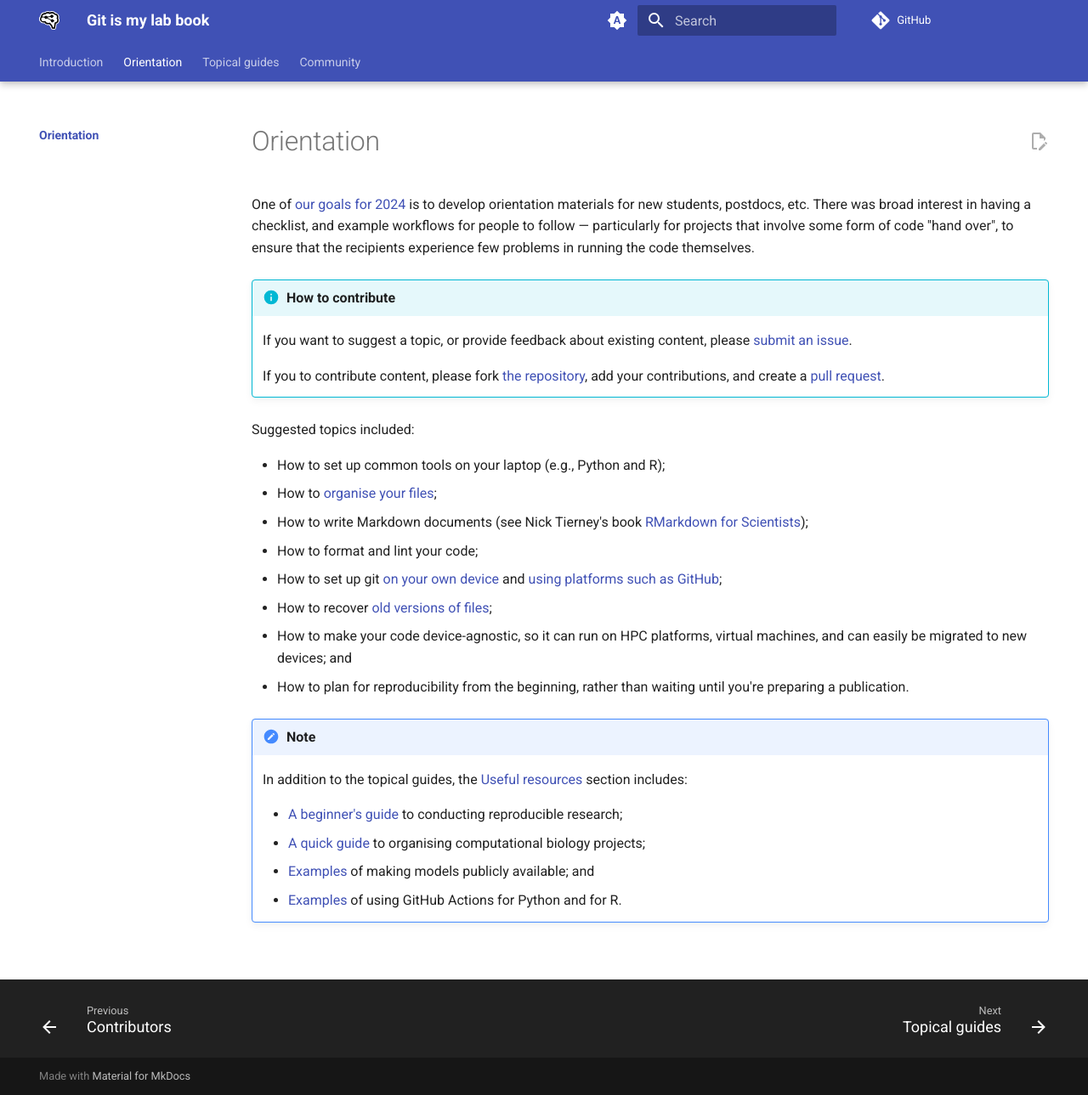
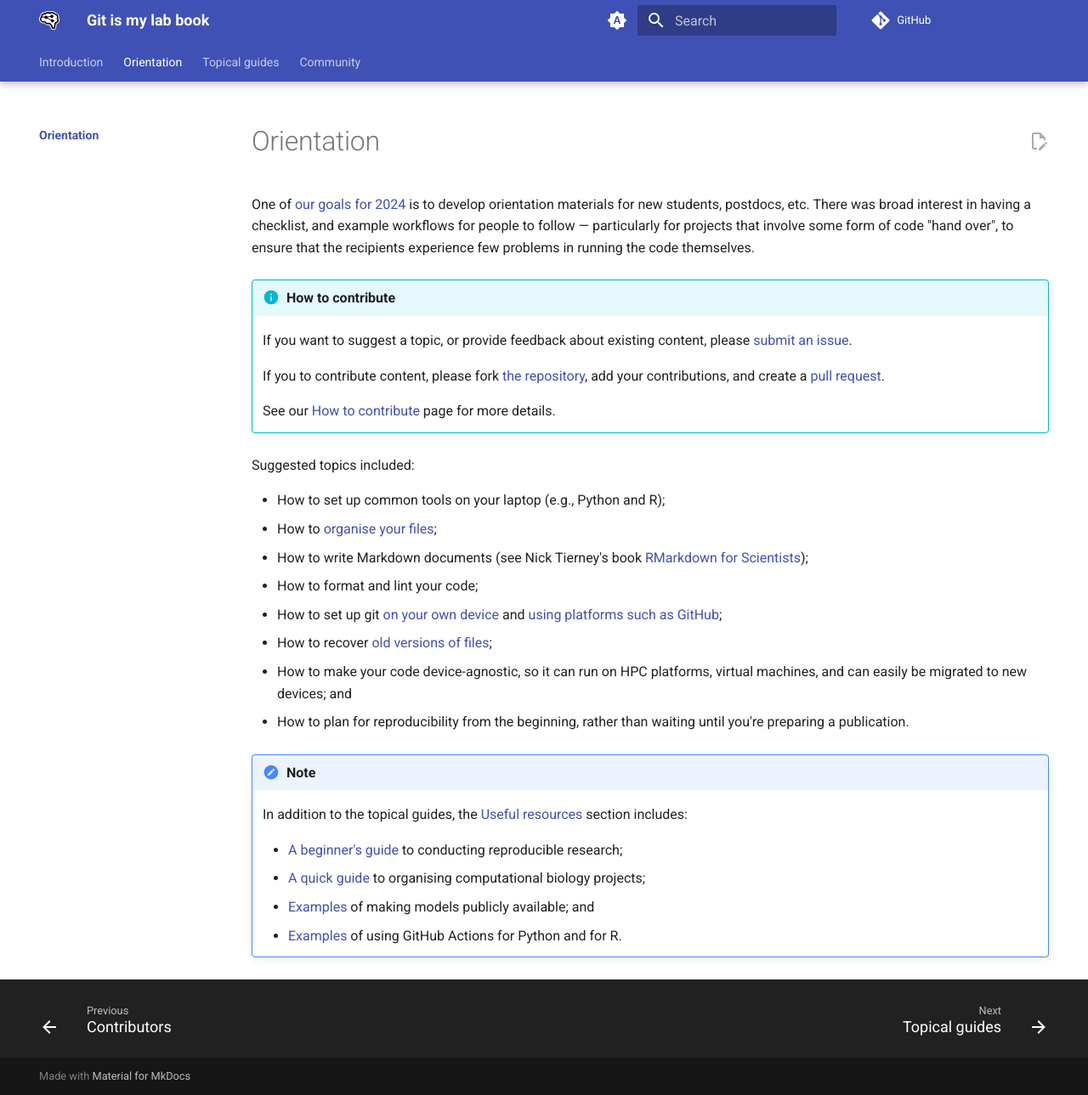
Before and after one commit to robmoss/git-is-my-lab-book, an MkDocs documentation site: the page built from docs/orientation/README.md, in a window 1280 px wide and 1289 px high. Shown: the whole window at 85% size. Built offline with MkDocs 1.6.1 and Material for MkDocs 9.7.7, drawn with Linux system fonts in a browser that asks for light colours; nearby versions of some CDN libraries; library files that are not in the unit come from our copies; comment, search, counter and statistics services are not loaded.

Commit message:
Refer to our "how to contribute" instructions

```diff
--- a/docs/orientation/README.md
+++ b/docs/orientation/README.md
@@ -8,6 +8,8 @@ There was broad interest in having a checklist, and example workflows for people
     If you want to suggest a topic, or provide feedback about existing content, please [submit an issue](https://github.com/robmoss/git-is-my-lab-book/issues/new?labels=orientation&title=&body=Please enter a short, descriptive title (above) and explain your idea here).
 
     If you to contribute content, please fork [the repository](https://github.com/robmoss/git-is-my-lab-book), add your contributions, and create a [pull request](https://docs.github.com/en/pull-requests/collaborating-with-pull-requests/proposing-changes-to-your-work-with-pull-requests/about-pull-requests).
+
+    See our [How to contribute](../how-to-contribute.md) page for more details.
 
 Suggested topics included:
 
```
